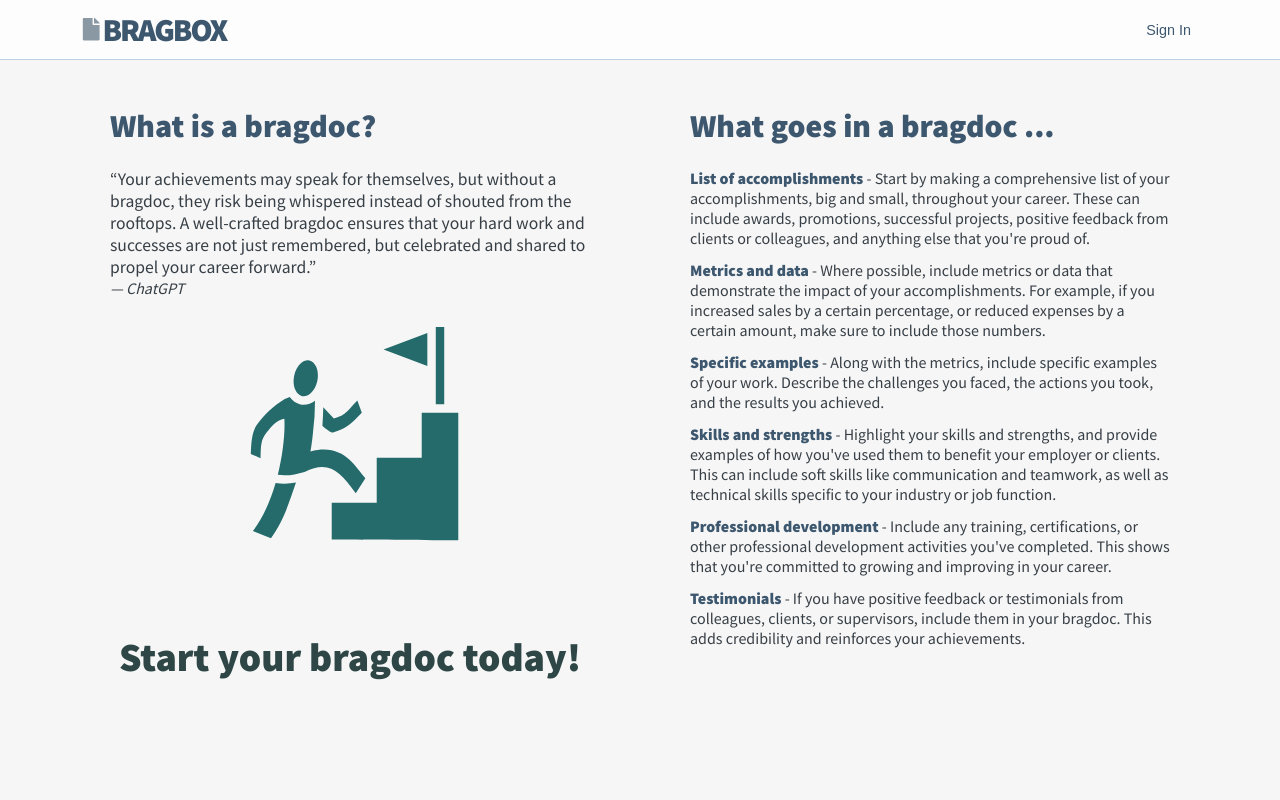
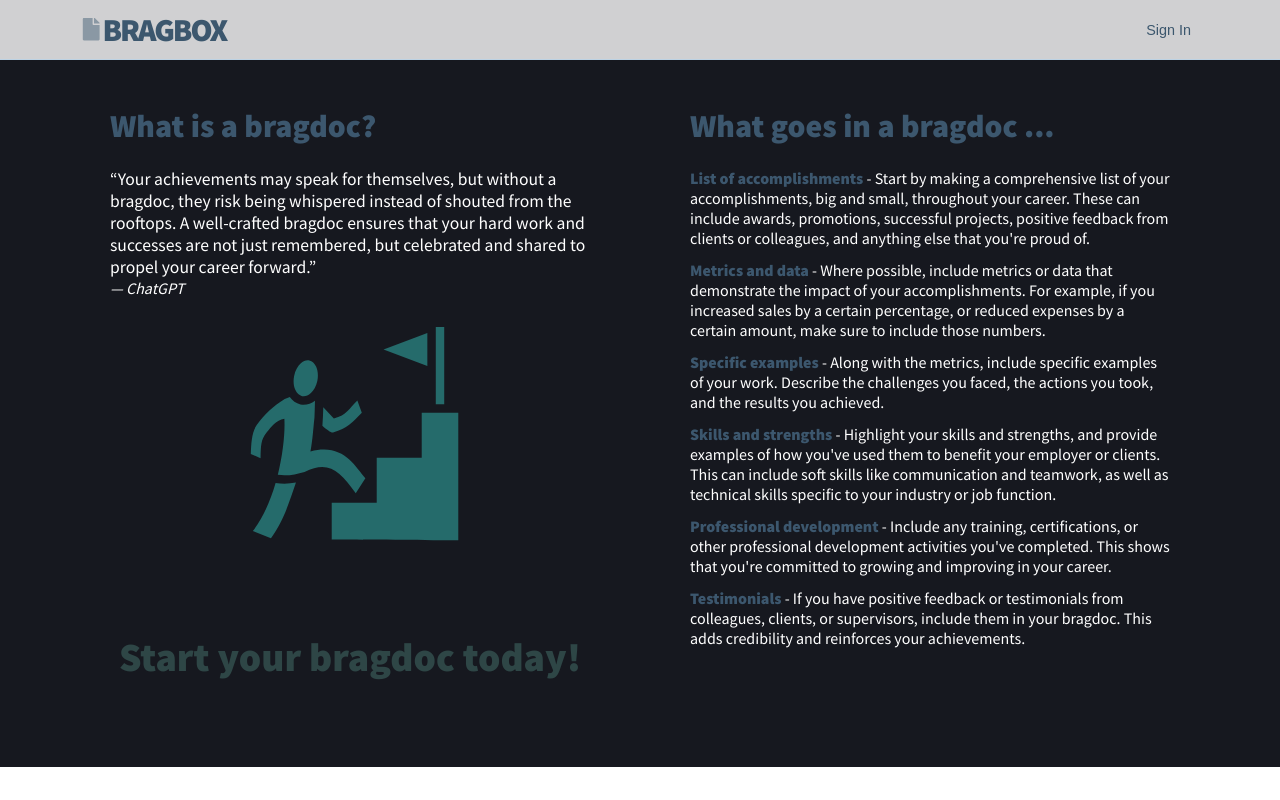
Before and after one commit to talha6663/BragDocumentApplication, a React (Create React App) app in the folder client/: page / in a window 1280 px wide. Built offline with nearby package versions, Linux system fonts and the light colour scheme; no server answers.

Commit message:
Theme switcher added

```diff
--- /dev/null
+++ b/client/src/Theme.js
@@ -0,0 +1,50 @@
+import React, { createContext, useEffect, useState } from "react";
+
+const ThemeContext = createContext();
+
+const getTheme = () => {
+	const theme = localStorage.getItem("theme");
+	if (!theme) {
+		// Default theme is taken as dark
+		localStorage.setItem("theme", "dark");
+		return "dark";
+	} else {
+		return theme;
+	}
+};
+
+const ThemeProvider = ({ children }) => {
+	const [theme, setTheme] = useState(getTheme);
+	// console.log("made it to themeJS!");
+	function toggleTheme() {
+		if (theme === "dark") {
+			setTheme("light");
+			console.log("im a light theme");
+		} else {
+			setTheme("dark");
+			console.log("dark!!!");
+		}
+	}
+
+	useEffect(() => {
+		const refreshTheme = () => {
+			localStorage.setItem("theme", theme);
+		};
+
+		refreshTheme();
+	}, [theme]);
+
+	return (
+		<ThemeContext.Provider
+			value={{
+				theme,
+				setTheme,
+				toggleTheme,
+			}}
+		>
+			{children}
+		</ThemeContext.Provider>
+	);
+};
+
+export { ThemeContext, ThemeProvider };
--- a/client/src/components/App.js
+++ b/client/src/components/App.js
@@ -1,4 +1,6 @@
+import { useContext } from "react";
 import { Route, Routes } from "react-router-dom";
+import { ThemeContext } from "../Theme";
 import { AuthContextProvider } from "../context/AuthContext";
 import "../styles/App.css";
 import ParentComponent from "./ParentComponent";
@@ -6,8 +8,12 @@ import Protected from "./Protected";
 import Welcome from "./Welcome";
 
 function App() {
+	const { theme } = useContext(ThemeContext);
+
 	return (
 		<AuthContextProvider>
+			<div data-theme={theme}>
+				{/* <div data-theme={theme}> */}
 				<div className="App">
 					<Routes>
 						<Route exact path="/" element={<Welcome />} />
@@ -21,6 +27,7 @@ function App() {
 						/>
 					</Routes>
 				</div>
+			</div>
 		</AuthContextProvider>
 	);
 }
--- a/client/src/components/Navbar.jsx
+++ b/client/src/components/Navbar.jsx
@@ -1,7 +1,8 @@
-import React, { useEffect, useRef, useState } from 'react';
+import React, { useContext, useEffect, useRef, useState } from 'react';
 import { AiOutlineSearch } from "react-icons/ai";
 import { FaFile } from "react-icons/fa";
 import { useNavigate } from 'react-router-dom';
+import { ThemeContext } from "../Theme";
 import { UserAuth } from '../context/AuthContext';
 
 const Navbar = (props) => {
@@ -10,6 +11,7 @@ const Navbar = (props) => {
     const navigate = useNavigate();
     const modalRef = useRef(null);
     const [searchValue, setSearchValue] = useState('');
+    const { theme, toggleTheme } = useContext(ThemeContext);
 
     const handleSignOut = async () => {
         try {
@@ -70,6 +72,7 @@ const Navbar = (props) => {
         }
     };
 
+
     useEffect(() => {
         if (user != null) {
             navigate('/brag');
@@ -84,7 +87,7 @@ const Navbar = (props) => {
                     {user?.displayName ? (
                         <>
                             <dialog ref={modalRef} className="popup signout">
-                                <div className="message">Sign out as {user?.displayName}?</div>
+                                <div className="message">Sign out of account {user?.displayName}?</div>
                                 <button className="btn btn_small" onClick={handleSignOut}>Sign Out</button>
                                 <button className="btn btn_small btn_transparent" onClick={closeModal}>Cancel</button>
                             </dialog>
@@ -92,6 +95,7 @@ const Navbar = (props) => {
                                 <input type="text" value={searchValue} onChange={handleChange} onKeyUp={handleKeyUp} placeholder="Search" />
                                 <AiOutlineSearch onClick={search} className="search_icon" title="Search" alt="search" />
                             </div>
+                            <button onClick={() => toggleTheme()} className="btn btn_small" data-theme={theme === "dark-theme" ? "dark" : "light"}>{theme}</button>
 
                             <button className="nav_button no_border" onClick={openModal}>{user?.displayName}</button>
                             <img referrerPolicy="no-referrer" className="profilePicture" src={user?.photoURL} onClick={openModal} alt="pic" />
--- a/client/src/components/Protected.js
+++ b/client/src/components/Protected.js
@@ -8,6 +8,7 @@ const Protected = ({ children }) => {
 	if (!user) {
 		return <Navigate to="/" />;
 	}
+
 	return children;
 };
 
--- a/client/src/index.js
+++ b/client/src/index.js
@@ -1,11 +1,14 @@
 import React from "react";
 import ReactDOM from "react-dom/client";
 import { BrowserRouter } from "react-router-dom";
+import { ThemeProvider } from "./Theme";
 import App from "./components/App";
 
 const root = ReactDOM.createRoot(document.getElementById("root"));
 root.render(
 	<BrowserRouter>
-		<App />
+		<ThemeProvider>
+			<App />
+		</ThemeProvider>
 	</BrowserRouter>
 );
--- a/client/src/styles/App.css
+++ b/client/src/styles/App.css
@@ -2,9 +2,19 @@
 
 :root {
   font-size: 16px;
+  --bg-color: #f6f6f6;
   --color1: #ae8b2b;
   --color2: #1c1e20;
   --color3: #c4ab65;
+}
+[data-theme=light] {
+  --bg-color: #f6f6f6;
+  --pri-font-color: var(--color1);
+}
+
+[data-theme=dark] {
+  --bg-color: #16181f;
+  --pri-font-color: white;
 }
 
 *,
@@ -17,14 +27,14 @@ html,
 body {
   font-family: 'Source Sans Pro', sans-serif;
   font-weight: 400;
-  background: #f6f6f6;
-  color: #373F46;
   margin: 0;
 }
 
 .App {
   display: flex;
   justify-content: stretch;
+  background: var(--bg-color);
+  color: var(--pri-font-color);
 }
 
 .panel_left {
@@ -184,7 +194,7 @@ label {
   background: transparent;
   border: 1px solid transparent;
   color: #3c576e;
-  padding: 3px 0;
+  /* padding: 3px 0; */
   margin: 0;
   transition: 0.5s;
 }
```
Also changed, not shown: 1 other file (tests, documents, lock files or other folders). Lines whose indentation alone changed are shown as unchanged.
